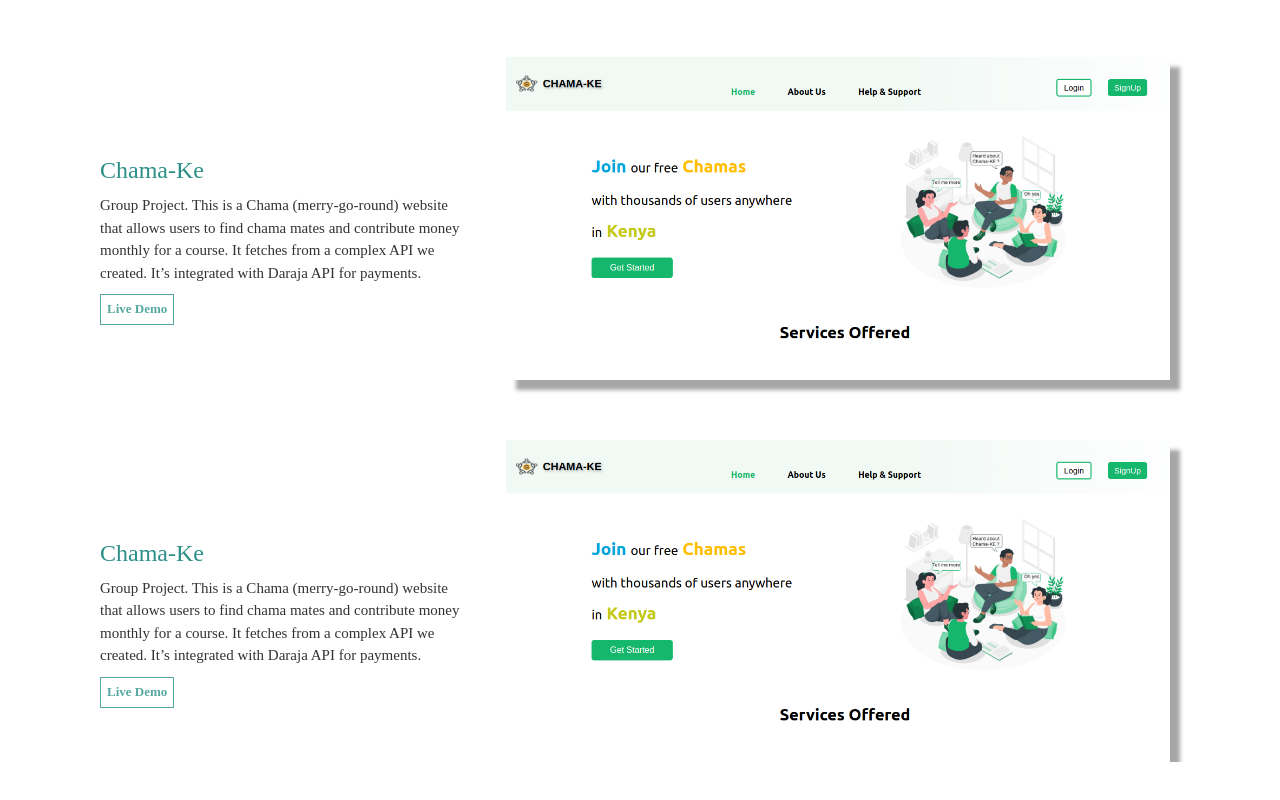
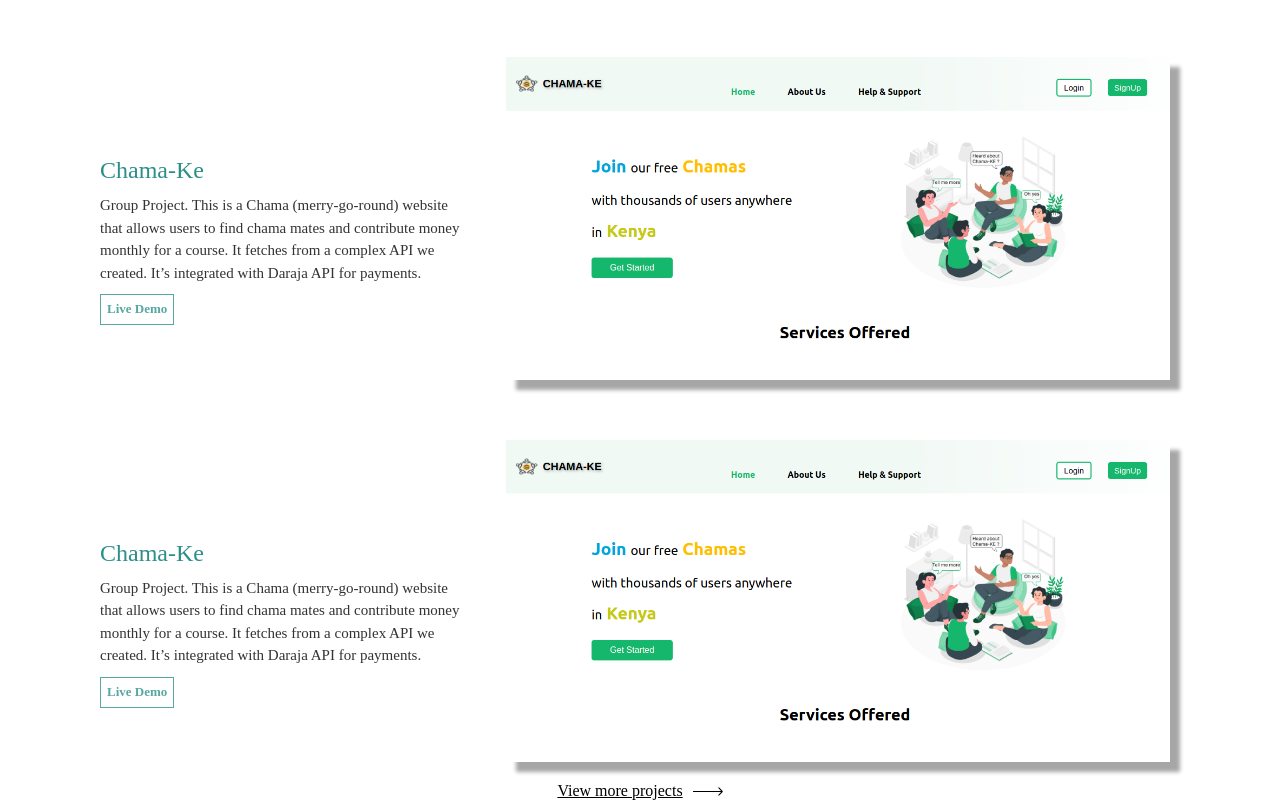
Before and after one commit to Vkerubo/my-portolio, a React (Create React App) app: page / in a window 1280 px wide. Shown: the part 1838-2638 px from the top of the page. Before the commit the page ends 2600 px from the top, so only its background shows below. Built offline with nearby package versions, Linux system fonts and the light colour scheme.

Commit message:
render view more projects link

```diff
--- a/src/components/Projects.js
+++ b/src/components/Projects.js
@@ -1,6 +1,8 @@
 import React from "react";
 import { styled } from "styled-components";
 import ChamaIMage from "../components/assets/chama.png";
+import ArrowImahe from "../components/assets/Arrow 1.svg";
+import { Link } from "react-router-dom";
 
 const ProjectsTitle = styled.div`
   color: #333;
@@ -120,6 +122,17 @@ const RightColumn = styled.div`
   }
 `;
 
+const ArrowIcon = styled.img`
+  max-width: 30px;
+  margin-left: 10px;
+  cursor: pointer;
+  color: #333;
+
+  @media (max-width: 768px) {
+    max-width: 20px;
+  }
+`;
+
 function Projects() {
   return (
     <>
@@ -164,6 +177,20 @@ function Projects() {
           <ChamaImageStyled src={ChamaIMage} alt="Chama" />
         </RightColumn>
       </Container>
+      <Link
+        to="/projects"
+        style={{
+          display: "flex",
+          justifyContent: "center",
+          alignItems: "center",
+          marginTop: "20px",
+          color: "black",
+          fontFamily: "Montserrat",
+        }}
+      >
+        View more projects
+        <ArrowIcon src={ArrowImahe} alt="View more projects" />
+      </Link>
     </>
   );
 }
```
Also changed, not shown: src/components/assets/Arrow 1.svg (added).
